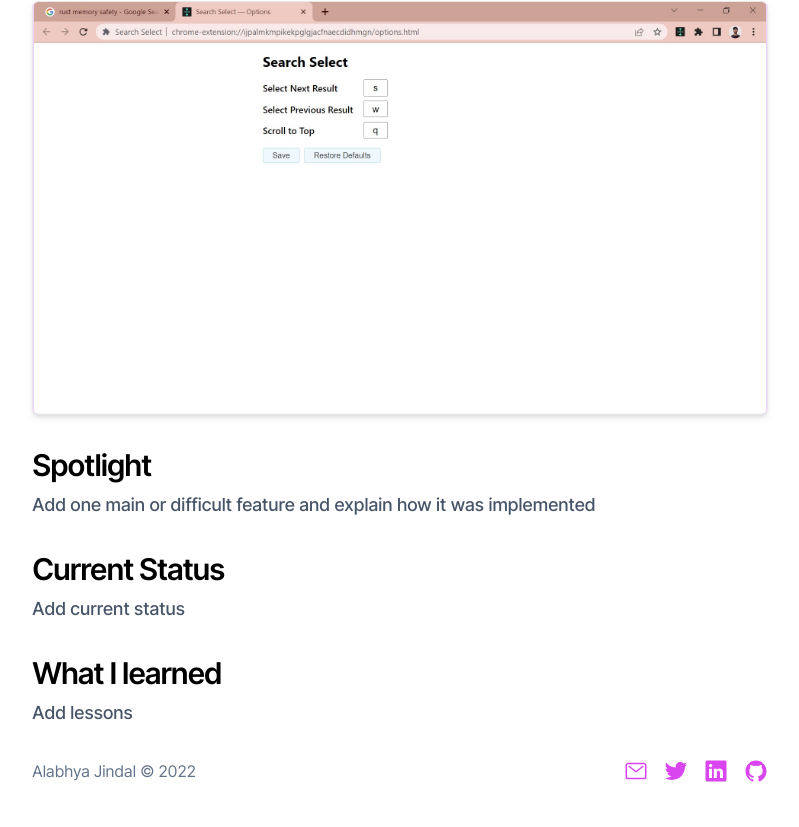
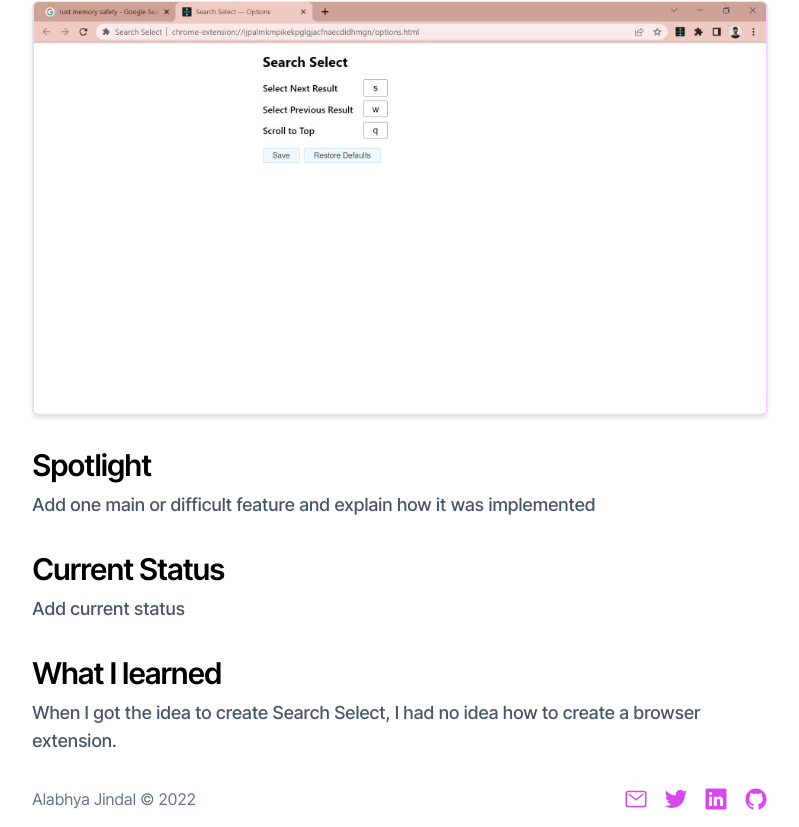
Before and after one commit to alabhyajindal/portfolio, a Next.js app: page /searchselect in a window 1280 px wide. Shown: the part 1761-2588 px from the top of the page, without its empty margins (240-1039 px from the left). Before the commit the page ends 2560 px from the top, so only its background shows below. Built offline with nearby package versions, Linux system fonts and the light colour scheme.

Commit message:
Capitalised the first letter of the functional component to avoid errors with hot reload

```diff
--- a/pages/searchselect.js
+++ b/pages/searchselect.js
@@ -1,6 +1,6 @@
 import Image from 'next/image';
 
-export default function searchselect() {
+export default function Searchselect() {
   return (
     <div>
       <h1 className='text-4xl text-fuchsia-500 font-sans font-semibold select-none tracking-tighter'>
@@ -101,7 +101,10 @@ export default function searchselect() {
           What I learned
         </h2>
         <div className='text-slate-600 font-medium text-lg space-y-3 tracking-tight mt-2'>
-          <p>Add lessons</p>
+          <p>
+            When I got the idea to create Search Select, I had no idea how to
+            create a browser extension.
+          </p>
         </div>
       </div>
     </div>
--- a/pages/visits.js
+++ b/pages/visits.js
@@ -1,6 +1,6 @@
 import Image from 'next/image';
 
-export default function visits() {
+export default function Visits() {
   return (
     <div>
       <h1 className='text-4xl text-fuchsia-500 font-sans font-semibold select-none tracking-tighter'>
@@ -31,7 +31,7 @@ export default function visits() {
           </a>
         </div>
       </div>
-      {/* Replace below with a video tour */}
+
       <div className='mt-8 relative aspect-[15.9/7.9] bg-fuchsia-200 rounded-md shadow-md border'>
         <Image
           src='/visits/screen6.png'
```
